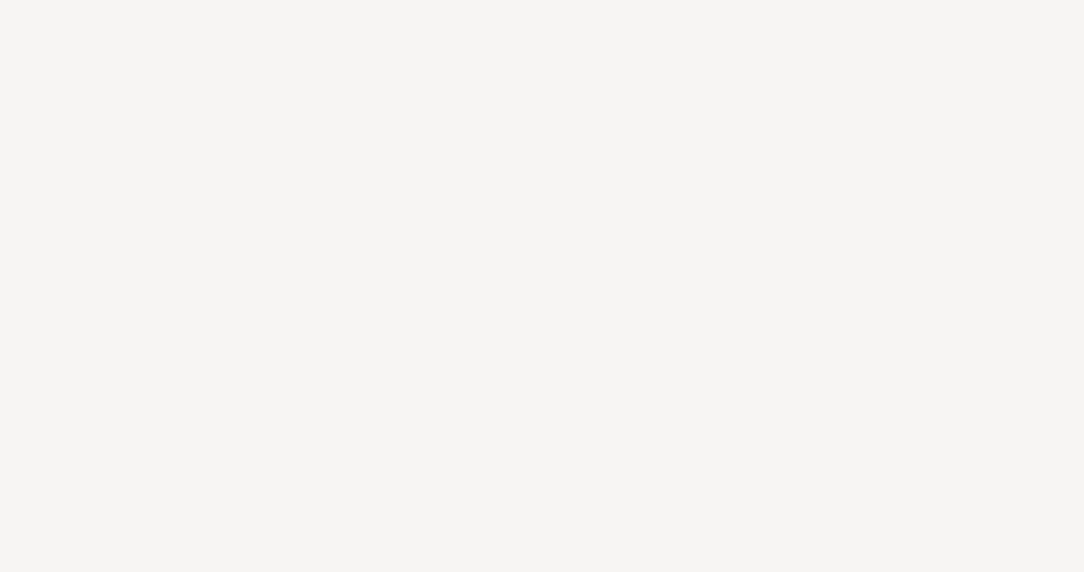
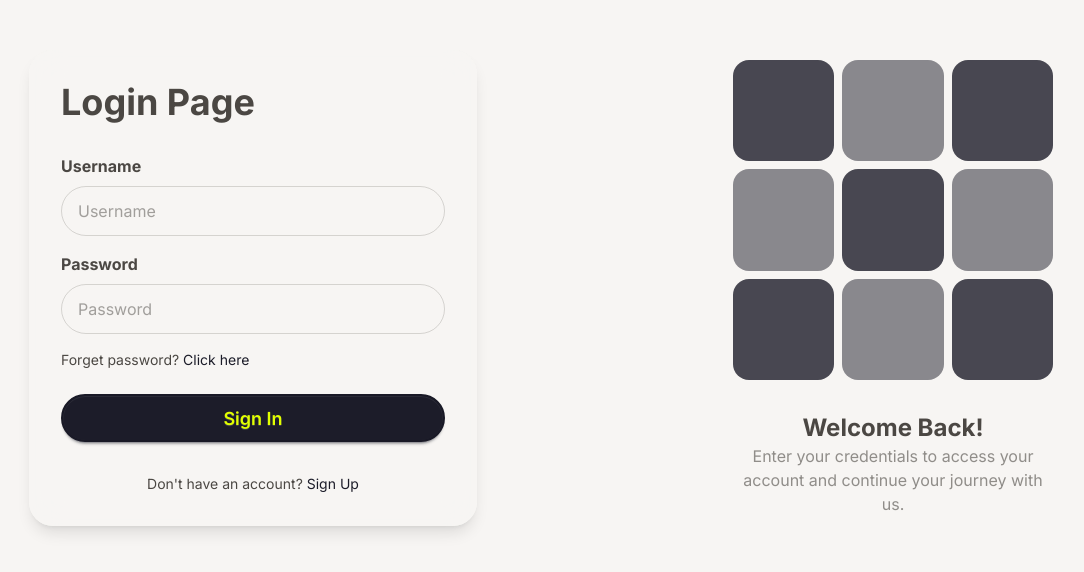
Before and after one commit to Asmit218/Gameshelf, a React (Vite) app in the folder Client/: page /login in a window 1280 px wide. Before the commit this address had no page. Shown: the part 112-684 px from the top of the page, without its empty margins (67-1151 px from the left). Built offline with nearby package versions, Linux system fonts and the light colour scheme.

Commit message:
added login and signup page

```diff
--- a/Client/src/App.jsx
+++ b/Client/src/App.jsx
@@ -1,6 +1,8 @@
 import './App.css'
 import { Routes, Route } from 'react-router-dom'
 import Homepage from './pages/homepage';
+import Login from './pages/login';
+import Signup from './pages/signup';
 import { useEffect, useState } from "react";
 
 function App() {
@@ -77,6 +79,8 @@ function App() {
       <div>
         <Routes>
           <Route path="/" element={<Homepage textTheme={textTheme} />} />
+          <Route path="/login" element={<Login />} />
+          <Route path="/signup" element={<Signup />} />
         </Routes>
       </div>
     </>
--- a/Client/src/components/card.jsx
+++ b/Client/src/components/card.jsx
@@ -1,7 +1,7 @@
 export default function Card({ photo, title, difficulty, player }) {
     return (
         <div className="carousel-item card border border-base-content/20 w-60 shadow-md rounded-3xl bg-base-200 cursor-pointer
-            transition-transform duration-200 ease-in-out hover:scale-103">
+            transition-transform duration-200 ease-in-out hover:scale-102">
             <div className="w-full aspect-square overflow-hidden flex items-center justify-center rounded-2xl">
                 <img className="object-cover" src={photo} alt="Game Image" />
             </div>
--- /dev/null
+++ b/Client/src/components/pattern.jsx
@@ -0,0 +1,22 @@
+const AuthImagePattern = ({ title, subtitle }) => {
+  return (
+    <div className="flex-1 hidden lg:flex items-center justify-center">
+      <div className="max-w-xs text-center">
+        <div className="grid grid-cols-3 gap-2 mb-8">
+          {[...Array(9)].map((_, i) => (
+            <div
+              key={i}
+              className={`aspect-square rounded-2xl  ${
+                i % 2 === 1 ? "bg-primary/50 animate-pulse" : "bg-primary/80"
+              }`}
+            />
+          ))}
+        </div>
+        <h2 className="text-2xl font-bold">{title}</h2>
+        <p className="text-base-content/60">{subtitle}</p>
+      </div>
+    </div>
+  );
+};
+
+export default AuthImagePattern;
--- a/Client/src/pages/homepage.jsx
+++ b/Client/src/pages/homepage.jsx
@@ -9,7 +9,7 @@ export default function Homepage({ textTheme }) {
       <div className="mx-25 my-5">
         <Navbar textTheme={textTheme} />
 
-        <div className="flex flex-col items-center justify-center min-h-[80vh]">
+        <div className="flex flex-col items-center justify-center min-h-[90vh]">
           <motion.div
             className="max-w-3xl text-center"
             initial={{ opacity: 0, y: 60 }}
--- /dev/null
+++ b/Client/src/pages/login.jsx
@@ -0,0 +1,71 @@
+import AuthImagePattern from "../components/pattern";
+
+export default function Login() {
+  return (
+    <div className="flex flex-row h-screen justify-center items-center">
+      <div className="flex flex-col items-center justify-center flex-1">
+        <div className="bg-base-100/80 backdrop-blur-lg rounded-3xl p-8 shadow-lg w-full max-w-md">
+          <h1 className="text-4xl font-bold">Login Page</h1>
+          <div className="flex flex-col items-center justify-center mt-8">
+            <form className="w-full max-w-sm" action={'/'}>
+              <div className="mb-4">
+                <label
+                  className="block text-base-content text-md font-bold mb-2"
+                  htmlFor="username"
+                >
+                  Username
+                </label>
+                <input
+                  className="border border-base-content/20 rounded-full py-3 px-4 w-full focus:outline-none"
+                  id="username"
+                  type="text"
+                  placeholder="Username"
+                />
+              </div>
+              <div className="mb-4">
+                <label
+                  className="block text-base-content text-md font-bold mb-2"
+                  htmlFor="password"
+                >
+                  Password
+                </label>
+                <input
+                  className="border border-base-content/20 rounded-full py-3 px-4 w-full focus:outline-none"
+                  id="password"
+                  type="password"
+                  placeholder="Password"
+                />
+                  <p className="text-sm mt-4">
+                    Forget password?{" "}
+                    <a href="#" className="text-primary hover:text-primary/50">
+                      Click here
+                    </a>
+                  </p>
+              </div>
+              <div className="flex items-center justify-center">
+                <button
+                  className="w-full btn btn-primary btn-lg rounded-full mt-2"
+                  type="submit"
+                >
+                  Sign In
+                </button>
+              </div>
+            </form>
+            <div className="text-center mt-4">
+              <p className="text-sm mt-4">
+                Don't have an account?{" "}
+                <a href="/signup" className="text-primary hover:text-primary/50">
+                  Sign Up
+                </a>
+              </p>
+            </div>
+          </div>
+        </div>
+      </div>
+      <AuthImagePattern
+        title="Welcome Back!"
+        subtitle="Enter your credentials to access your account and continue your journey with us."
+      />
+    </div>
+  );
+}
--- /dev/null
+++ b/Client/src/pages/signup.jsx
@@ -0,0 +1,79 @@
+import AuthImagePattern from "../components/pattern";
+
+export default function Signup() {
+  return (
+    <div className="flex flex-row h-screen justify-center items-center">
+      <AuthImagePattern
+        title="Welcome!"
+        subtitle="Join our community and start your journey with us."
+      />
+      <div className="flex flex-col items-center justify-center flex-1">
+        <div className="bg-base-100/80 backdrop-blur-lg rounded-3xl p-8 shadow-lg w-full max-w-md">
+          <h1 className="text-4xl font-bold">Sign Up Page</h1>
+          <div className="flex flex-col items-center justify-center mt-8">
+            <form className="w-full max-w-sm" action={'/'}>
+              <div className="mb-4">
+                <label
+                  className="block text-base-content text-md font-bold mb-2"
+                  htmlFor="username"
+                >
+                  Username
+                </label>
+                <input
+                  className="border border-base-content/20 rounded-full py-3 px-4 w-full focus:outline-none"
+                  id="username"
+                  type="text"
+                  placeholder="Username"
+                />
+              </div>
+              <div className="mb-4">
+                <label
+                  className="block text-base-content text-md font-bold mb-2"
+                  htmlFor="email"
+                >
+                  Email
+                </label>
+                <input
+                  className="border border-base-content/20 rounded-full py-3 px-4 w-full focus:outline-none"
+                  id="email"
+                  type="email"
+                  placeholder="Email"
+                />
+              </div>
+              <div className="mb-4">
+                <label
+                  className="block text-base-content text-md font-bold mb-2"
+                  htmlFor="password"
+                >
+                  Password
+                </label>
+                <input
+                  className="border border-base-content/20 rounded-full py-3 px-4 w-full focus:outline-none"
+                  id="password"
+                  type="password"
+                  placeholder="Password"
+                />
+              </div>
+              <div className="flex items-center justify-center">
+                <button
+                  className="w-full btn btn-primary btn-lg rounded-full mt-2"
+                  type="submit"
+                >
+                  Sign Up
+                </button>
+              </div>
+            </form>
+            <div className="text-center mt-4">
+              <p className="text-sm mt-4">
+                Already have an account?{" "}
+                <a href="/login" className="text-primary hover:text-primary/50">
+                  Login
+                </a>
+              </p>
+            </div>
+          </div>
+        </div>
+      </div>
+    </div>
+  );
+}
```
